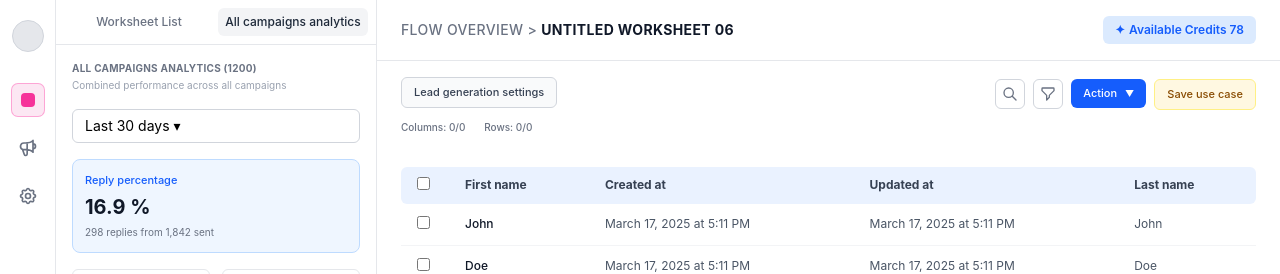
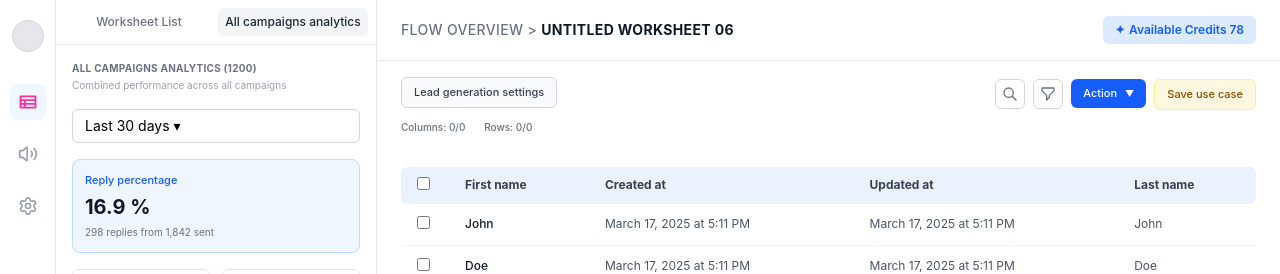
Before and after one commit to US-busibud/V5-Updated-menu-and-campaign-frontend, a React (Vite) app: page / in a window 1280 px wide. Shown: the top 274 px of the page. Built offline with nearby package versions, Linux system fonts and the light colour scheme.

Commit message:
Added the exact icons as per XD

```diff
--- a/package.json
+++ b/package.json
@@ -11,8 +11,11 @@
   },
   "dependencies": {
     "@tailwindcss/vite": "^4.3.3",
-    "react": "^19.2.8",
+    "icons": "^1.0.0",
+    "lucide-react": "^1.45.0",
+    "react": "^19.3.0",
     "react-dom": "^19.2.8",
+    "react-icons": "^5.7.0",
     "tailwindcss": "^4.3.3"
   },
   "devDependencies": {
--- a/src/components/CampaignSidebar.jsx
+++ b/src/components/CampaignSidebar.jsx
@@ -1,5 +1,7 @@
 import React, { useState } from 'react';
 import StatCard from './StatCard';
+import { Settings, Volume2 } from 'lucide-react';
+import { PiTableBold } from "react-icons/pi";
 
 const CampaignSidebar = ({ selectedWorksheet, onSelectWorksheet, activeView, setActiveView }) => {
   const [activeTab, setActiveTab] = useState('analytics');
@@ -43,28 +45,35 @@ const CampaignSidebar = ({ selectedWorksheet, onSelectWorksheet, activeView, set
         <div className="flex flex-col items-center w-full">
           <div className="w-8 h-8 rounded-full bg-gray-200 border border-gray-300 mb-8"></div>
 
-          {/* 3 ICONS STRIP */}
+          {/* 3 ICONS STRIP (USING LUCIDE REACT ICONS) */}
           <div className="flex flex-col gap-4 items-center w-full">
+
             <button
               onClick={() => setActiveView('worksheet')}
-              className={`w-8 h-8 rounded-md flex items-center justify-center transition-colors ${activeView === 'worksheet' ? 'bg-pink-100 ring-1 ring-pink-300' : 'hover:bg-gray-100'}`}
+              className={`w-9 h-9 rounded-lg flex items-center justify-center transition-all ${activeView === 'worksheet' ? 'bg-blue-50' : 'hover:bg-gray-100'}`}
+              title="Worksheet"
             >
-              <div className="w-3.5 h-3.5 bg-pink-500 rounded-sm"></div>
+              <PiTableBold  className="w-5 h-5 text-pink-500 fill-pink-500" />
             </button>
 
+            {/* Icon 2: Megaphone (Campaigns) */}
             <button
               onClick={() => setActiveView('blank1')}
-              className={`w-8 h-8 rounded-md flex items-center justify-center transition-colors ${activeView === 'blank1' ? 'bg-blue-50 text-blue-600' : 'text-gray-500 hover:bg-gray-100'}`}
+              className={`w-9 h-9 rounded-lg flex items-center justify-center transition-all ${activeView === 'blank1' ? 'bg-blue-50 text-blue-600' : 'text-gray-400 hover:bg-gray-100 hover:text-gray-600'}`}
+              title="Campaigns"
             >
-              <svg className="w-5 h-5" fill="none" stroke="currentColor" viewBox="0 0 24 24"><path strokeLinecap="round" strokeLinejoin="round" strokeWidth="2" d="M11 5.882V19.24a1.76 1.76 0 01-3.417.592l-2.147-6.15M18 13a3 3 0 100-6M5.436 13.683A4.001 4.001 0 017 6h1.832c4.1 0 7.625-1.234 9.168-3v14c-1.543-1.766-5.067-3-9.168-3H7a3.988 3.988 0 01-1.564-.317z"></path></svg>
+              <Volume2 className="w-5 h-5" />
             </button>
 
+            {/* Icon 3: Settings (Gear) */}
             <button
               onClick={() => setActiveView('blank2')}
-              className={`w-8 h-8 rounded-md flex items-center justify-center transition-colors ${activeView === 'blank2' ? 'bg-blue-50 text-blue-600' : 'text-gray-500 hover:bg-gray-100'}`}
+              className={`w-9 h-9 rounded-lg flex items-center justify-center transition-all ${activeView === 'blank2' ? 'bg-blue-50 text-blue-600' : 'text-gray-400 hover:bg-gray-100 hover:text-gray-600'}`}
+              title="Settings"
             >
-              <svg className="w-5 h-5" fill="none" stroke="currentColor" viewBox="0 0 24 24"><path strokeLinecap="round" strokeLinejoin="round" strokeWidth="2" d="M10.325 4.317c.426-1.756 2.924-1.756 3.35 0a1.724 1.724 0 002.573 1.066c1.543-.94 3.31.826 2.37 2.37a1.724 1.724 0 001.065 2.572c1.756.426 1.756 2.924 0 3.35a1.724 1.724 0 00-1.066 2.573c.94 1.543-.826 3.31-2.37 2.37a1.724 1.724 0 00-2.572 1.065c-.426 1.756-2.924 1.756-3.35 0a1.724 1.724 0 00-2.573-1.066c-1.543.94-3.31-.826-2.37-2.37a1.724 1.724 0 00-1.065-2.572c-1.756-.426-1.756-2.924 0-3.35a1.724 1.724 0 001.066-2.573c-.94-1.543.826-3.31 2.37-2.37.996.608 2.296.07 2.572-1.065z"></path><path strokeLinecap="round" strokeLinejoin="round" strokeWidth="2" d="M15 12a3 3 0 11-6 0 3 3 0 016 0z"></path></svg>
+              <Settings className="w-5 h-5" />
             </button>
+
           </div>
         </div>
 
```
Also changed, not shown: 1 other file (tests, documents, lock files or other folders).
